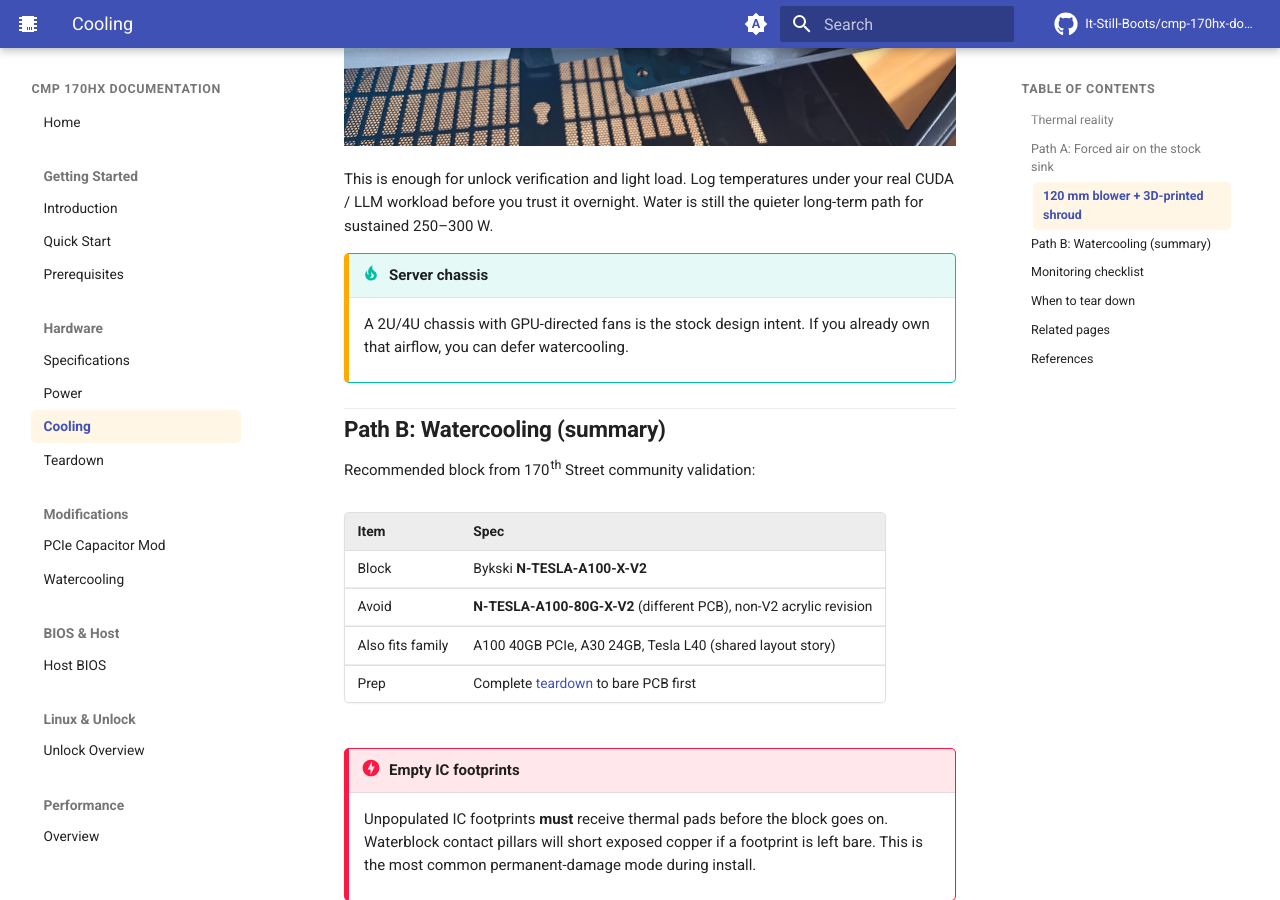
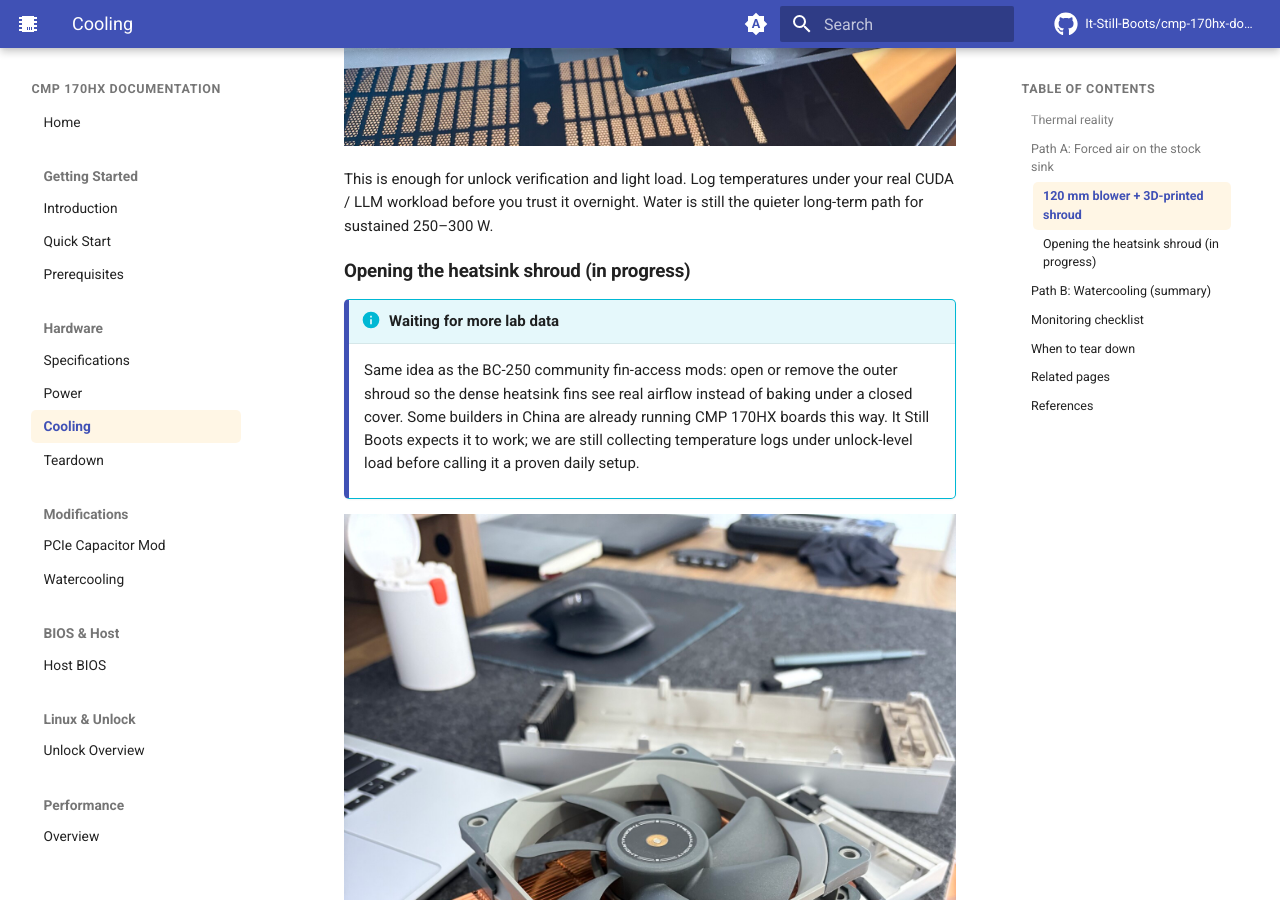
Before and after one commit to It-Still-Boots/cmp-170hx-docs, an MkDocs documentation site: the page built from docs/hardware/cooling.md, in a window 1280 px wide and 900 px high, scrolled down 2394 px. Built offline with MkDocs 1.6.1 and Material for MkDocs 9.7.7, drawn with Linux system fonts in a browser that asks for light colours; comment, search, counter and statistics services are not loaded; some of the changed text lies outside the part shown.

Commit message:
Add open heatsink fin photos to Cooling (in progress note)

```diff
--- a/docs/hardware/cooling.md
+++ b/docs/hardware/cooling.md
@@ -35,6 +35,17 @@ It Still Boots lab setup for desk bring-up: a **120 mm** centrifugal blower duct
 ![Side view of the 120 mm blower ducted onto the CMP 170HX passive heatsink](../assets/cooling/blower-shroud-2.jpg)
 
 This is enough for unlock verification and light load. Log temperatures under your real CUDA / LLM workload before you trust it overnight. Water is still the quieter long-term path for sustained 250–300 W.
+
+### Opening the heatsink shroud (in progress)
+
+!!! info "Waiting for more lab data"
+    Same idea as the BC-250 community fin-access mods: open or remove the outer shroud so the dense heatsink fins see real airflow instead of baking under a closed cover. Some builders in China are already running CMP 170HX boards this way. It Still Boots expects it to work; we are still collecting temperature logs under unlock-level load before calling it a proven daily setup.
+
+![CMP 170HX stock heatsink with shroud opened to expose the fin stack](../assets/cooling/heatsink-fins-open-1.jpg)
+
+![CMP 170HX heatsink fins exposed after opening the outer case](../assets/cooling/heatsink-fins-open-2.jpg)
+
+Pair this with directed fans or the blower+shroud path above. Do not treat an open cover in still room air as enough cooling for a 250–300 W sustained run.
 
 !!! tip "Server chassis"
     A 2U/4U chassis with GPU-directed fans is the stock design intent. If you already own that airflow, you can defer watercooling.
```
Also changed, not shown: docs/assets/cooling/heatsink-fins-open-1.jpg (added), docs/assets/cooling/heatsink-fins-open-2.jpg (added).
